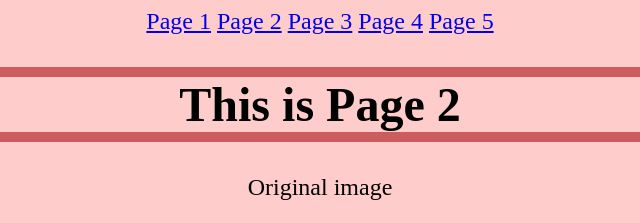
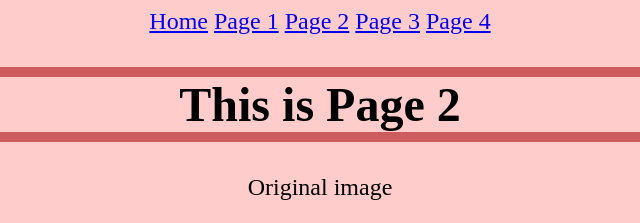
Before and after one commit to leowuyuqi/CODE1230-Urban-Modelling, a plain HTML site: page page1.html in a window 1280 px wide. Shown: the top 223 px of the page, 320-960 px from the left. Drawn offline with Linux system fonts and the light colour scheme.

Commit message:
Update and rename page2.html to page1.html

```diff
--- a/page2.html
+++ b/page1.html
@@ -8,11 +8,11 @@
 
   <body>
     <div class="topnav" id="myTopNav">
-    <a href="index.html">Page 1</a>
+    <a href="index.html">Home</a>
+     <a href="page1.html">Page 1</a>
      <a href="page2.html">Page 2</a>
      <a href="page3.html">Page 3</a>
      <a href="page4.html">Page 4</a>
-     <a href="page5.html">Page 5</a>
     </div>
 
     <h1>This is Page 2</h1>
```
